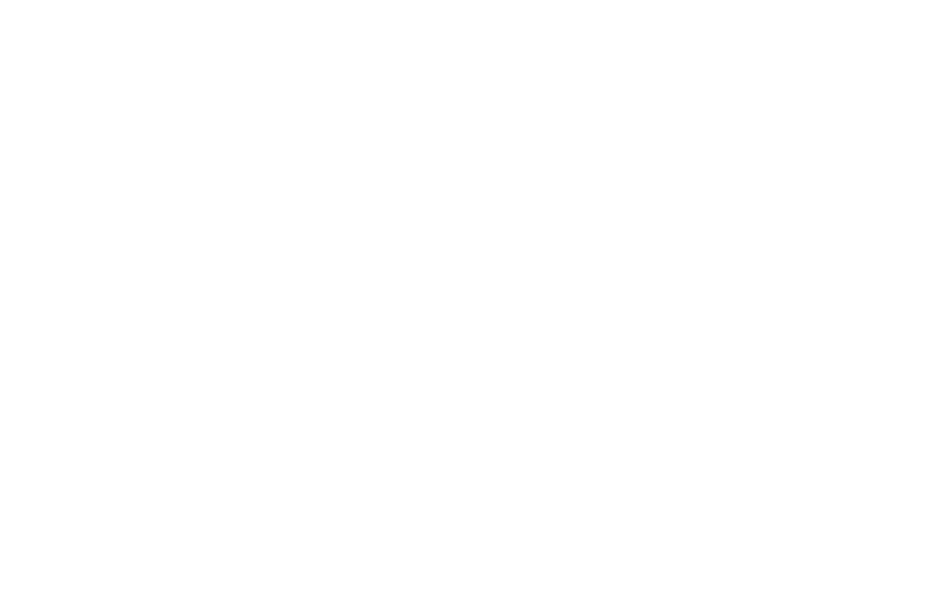
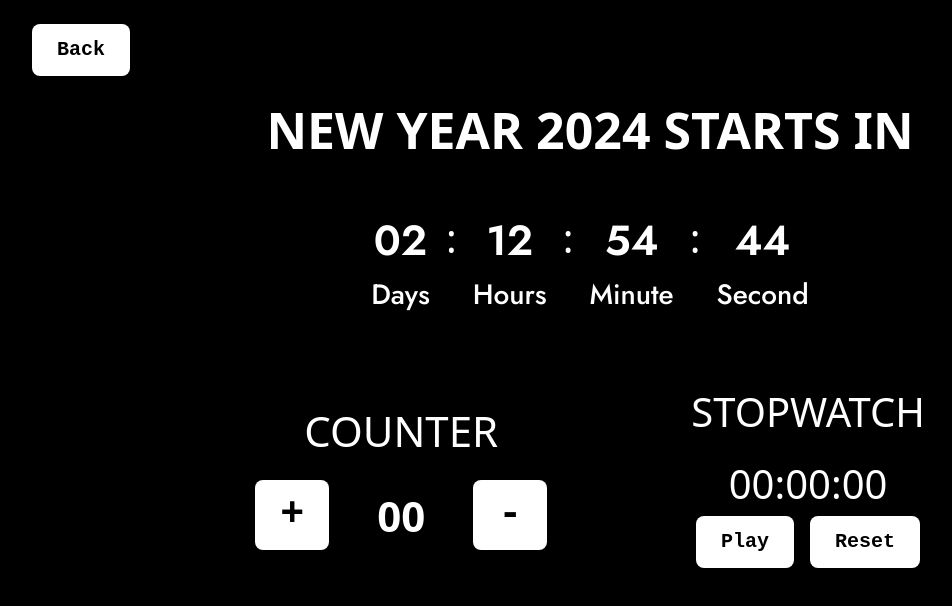
Before and after one commit to anilkumar70820/my-code, a React (Create React App) app: page /countdown in a window 1280 px wide. Before the commit this address had no page. Shown: the top 606 px of the page, without its empty margins (50-1002 px from the left). Built offline with nearby package versions, Linux system fonts and the light colour scheme.

Commit message:
add video player

```diff
--- a/src/App.css
+++ b/src/App.css
@@ -18,8 +18,8 @@
   --fs-2xmd: 22px;
   --fs-xmd: 24px;
   --fs-md: 28px;
-  --fs-lg: 43px;
-  --fs-xlg: 40px;
+  --fs-lg: 42px;
+  --fs-xlg: 44px;
   --fs-2xlg: 48px;
   --fs-xl: 50px;
   --fs-2xl: 75px;
@@ -182,6 +182,7 @@
   color: var(--text-ffffff) !important;
   font-family: "Courier New", Courier, monospace;
   font-weight: 600;
+  font-size: 20px;
   transition: all 400ms linear;
 }
 .common_btns:hover {
@@ -364,7 +365,17 @@ button.active {
   width: 400px;
   height: 300px;
 }
-
+/* ========= VIDEO PLAYER ======= */
+.play_pause_btn{
+  position: absolute;
+  left: 50%;
+  top: 50%;
+  transform: translate(-50% ,-50%);
+  height: 45px;
+  width: 45px;
+  transition: all 500ms linear;
+}
+/* ========= VIDEO PLAYER END ======= */
 /* ==== ticker slider ======= */
 .ticker-wrap {
   width: 100%;
--- a/src/App.js
+++ b/src/App.js
@@ -17,6 +17,7 @@ import EmailJs from './components/EmailJs';
 import GoogleMap from './components/GoogleMap';
 import UseStateNav from './components/UseStateNav';
 import CardMapUse from './components/CardMapUse';
+import CountDown from './components/CountDown';
 // import { useContext } from "react";
 // import { UseContextData } from "./components/UseContextData";
 function App() {
@@ -49,6 +50,7 @@ function App() {
         <Route path='/googlemap' element={<GoogleMap/>} />
         <Route path='/navbar' element={<UseStateNav/>} />
         <Route path='/map' element={<CardMapUse/>} />
+        <Route path='/countdown' element={<CountDown/>} />
       </Routes>
     </div>
   );
--- /dev/null
+++ b/src/components/CountDown.jsx
@@ -0,0 +1,181 @@
+import React, { useEffect, useRef, useState } from "react";
+import { Link } from "react-router-dom";
+
+const CountDown = () => {
+
+    // COUNTDOWN TIMER ==============
+  const days = useRef();
+  const hours = useRef();
+  const minutes = useRef();
+  const seconds = useRef();
+
+  useEffect(() => {
+    // Set the target date and time (adjust it according to your needs)
+    const targetDate = new Date("2023-12-31T23:59:59").getTime();
+
+    // Update the countdown timer every second
+    const intervalId = setInterval(() => {
+      // Get the current date and time
+      const currentDate = new Date().getTime();
+
+      // Calculate the time remaining
+      const timeRemaining = targetDate - currentDate;
+
+      // Calculate and update the days, hours, minutes, and seconds
+      let daysValue = Math.floor(timeRemaining / (1000 * 60 * 60 * 24));
+      let hoursValue = Math.floor(
+        (timeRemaining % (1000 * 60 * 60 * 24)) / (1000 * 60 * 60)
+      );
+      let minutesValue = Math.floor(
+        (timeRemaining % (1000 * 60 * 60)) / (1000 * 60)
+      );
+      let secondsValue = Math.floor((timeRemaining % (1000 * 60)) / 1000);
+
+      daysValue = String(daysValue).padStart(2, "0");
+      hoursValue = String(hoursValue).padStart(2, "0");
+      minutesValue = String(minutesValue).padStart(2, "0");
+      secondsValue = String(secondsValue).padStart(2, "0");
+
+      // Update the HTML elements with the calculated values
+      if (days.current) days.current.textContent = daysValue;
+      if (hours.current) hours.current.textContent = hoursValue;
+      if (minutes.current) minutes.current.textContent = minutesValue;
+      if (seconds.current) seconds.current.textContent = secondsValue;
+    }, 1000);
+
+    // Cleanup the interval on component unmount
+    return () => clearInterval(intervalId);
+  }, []);
+// COUNTER ===============
+  const [count, setCount] = useState(0);
+
+  const decrease = () => {
+    setCount(count - 1);
+    if (count === 0) {
+      setCount(count - 0);
+    }
+  };
+
+//   STOPWATCH =====================
+ const [time, setTime] = useState(0);
+  const [isRunning, setIsRunning] = useState(false);
+
+  useEffect(() => {
+    let timer;
+
+    if (isRunning) {
+      timer = setInterval(() => {
+        setTime((prevTime) => prevTime + 1);
+      }, 1000);
+    } else {
+      clearInterval(timer);
+    }
+
+    return () => clearInterval(timer);
+  }, [isRunning]);
+
+  const handleToggle = () => {
+    setIsRunning((prevIsRunning) => !prevIsRunning);
+  };
+
+  const handleReset = () => {
+    setIsRunning(false);
+    setTime(0);
+  };
+  // Function to format time as "HH:MM:SS"
+  const formatTime = (time) => {
+    const hours = Math.floor(time / 3600);
+    const minutes = Math.floor((time % 3600) / 60);
+    const seconds = time % 60;
+//   STARTING POINT
+    const formattedHours = String(hours).padStart(2, '0');
+    const formattedMinutes = String(minutes).padStart(2, '0');
+    const formattedSeconds = String(seconds).padStart(2, '0');
+
+    return `${formattedHours}:${formattedMinutes}:${formattedSeconds}`;
+  };
+  return (
+    <div className="bg_black min-vh-100">
+      <div className="container">
+        <Link to="/">
+          <button className="common_btns bg-white text-black my-4">Back</button>
+        </Link>
+      </div>
+      {/* ======== COUNTDOWN TIMER ========== */}
+      <div className="mb-5">
+        <h1 className="fs_xl text-center fw-bold mb-5 text_ffffff">
+          NEW YEAR 2024 STARTS IN
+        </h1>
+        <div className="container d-flex align-items-center gap-sm-3 gap-2 justify-content-center">
+          <div className="text-center">
+            <h2 className="fs_lg fw-bold ff_jost text_ffffff" ref={days}>
+              00
+            </h2>
+            <p className="fs_md ff_jost fw-medium text_ffffff">Days</p>
+          </div>
+          <p className="ff-Montserrat fw-normal fs-1 text_ffffff line-height-174 mb-5 pb-4">
+            :
+          </p>
+          <div className="text-center">
+            <h2 className="fs_lg fw-bold ff_jost text_ffffff" ref={hours}>
+              00
+            </h2>
+            <p className="fs_md ff_jost fw-medium text_ffffff">Hours</p>
+          </div>
+          <p className="ff-Montserrat fw-normal fs-1 text_ffffff line-height-174 mb-5 pb-4">
+            :
+          </p>
+          <div className="text-center">
+            <h2 className="fs_lg fw-bold ff_jost text_ffffff" ref={minutes}>
+              00
+            </h2>
+            <p className="fs_md ff_jost fw-medium text_ffffff">Minute</p>
+          </div>
+          <p className="ff-Montserrat fw-normal fs-1 text_ffffff line-height-174 mb-5 pb-4">
+            :
+          </p>
+          <div className="text-center">
+            <h2 className="fs_lg fw-bold ff_jost text_ffffff" ref={seconds}>
+              00
+            </h2>
+            <p className="fs_md ff_jost fw-medium text_ffffff">Second</p>
+          </div>
+        </div>
+      </div>
+      {/* ========= COUNTER ========= */}
+      <div className="d-flex gap-5 justify-content-center container align-items-center">
+      <div className="mb-5 me-5">
+        <h1 className="text-center text_ffffff fs_lg mb-4">COUNTER</h1>
+        <div className="d-flex justify-content-center align-items-center gap-5">
+          <h2
+            className="text-black mb-0 fs-1 cursor_pointer bg-white common_btns"
+            onClick={() => setCount(count + 1)}
+          >
+            +
+          </h2>
+          <p className="text_ffffff mb-0 fs_lg fw-semibold">
+            <span>{count < 10 ? "0" : ""}</span>
+            {count}
+          </p>
+          <h2 className="mb-0 cursor_pointer common_btns text-black bg-white fs-1" onClick={decrease}>
+            -
+          </h2>
+        </div>
+      </div>
+      {/* ========== STOPWATCH =============== */}
+      <div className="pb-5 ms-5">
+        <h1 className="text_ffffff text-center mb-4">STOPWATCH</h1>
+      <div className="d-flex flex-column align-items-center">
+      <h1 className="text_ffffff">{formatTime(time)}</h1>
+      <div className="d-flex gap-3">
+        <button className="common_btns bg-white text-black" onClick={handleToggle}>{isRunning ? 'Pause' : 'Play'}</button>
+        <button className="common_btns bg-white text-black" onClick={handleReset}>Reset</button>
+      </div>
+    </div>
+    </div>
+    </div>
+    </div>
+  );
+};
+
+export default CountDown;
--- a/src/components/VideoPlayer.jsx
+++ b/src/components/VideoPlayer.jsx
@@ -1,69 +1,60 @@
-import React, { useRef, useState } from 'react'
-import { Link } from 'react-router-dom'
-import sample_video from '../assets/video/sample_video.mp4'
+import React, { useRef, useState } from "react";
+import { Link } from "react-router-dom";
+import sample_video from "../assets/video/sample_video.mp4";
+import play_btn from "../assets/images/svg/play-button-svgrepo-com.svg";
+import pause_btn from '../assets/images/svg/pause-button-icon.svg';
 
 const VideoPlayer = () => {
   const videoRef = useRef(null);
   const [isPlaying, setIsPlaying] = useState(false);
-    const [volume, setVolume] = useState(1);
 
   const playPauseToggle = () => {
     if (videoRef.current.paused) {
       videoRef.current.play();
-        setIsPlaying(true);
     } else {
       videoRef.current.pause();
-        setIsPlaying(false);
     }
   };
 
-    const handleVolumeChange = (value) => {
-      setVolume(value);
-      videoRef.current.volume = value;
+  const handlePlay = () => {
+    setIsPlaying(true);
   };
 
-    const handlePrev = () => {
-      // Implement logic for going to the previous video
-      console.log("Previous video");
+  const handlePause = () => {
+    setIsPlaying(false);
   };
 
-    const handleNext = () => {
-      // Implement logic for going to the next video
-      console.log("Next video");
-    };
   return (
     <>
       <section>
         <div className="container">
-        <Link to='/'><button className='common_btns my-4'>Back</button></Link>
-        <div className="video-player-container">
-      <video ref={videoRef} className="video-player">
-        <source
-          src={sample_video}
-          type="video/mp4"
-        />
-        Your browser does not support the video tag.
+          <Link to="/">
+            <button className="common_btns my-4">Back</button>
+          </Link>
+          <div className="d-flex justify-content-center">
+            <div className="position-relative d-inline-block">
+              <video
+                ref={videoRef}
+                controls
+                className="rounded-5"
+                onPlay={handlePlay}
+                onPause={handlePause}
+              >
+                <source src={sample_video} type="video/mp4" />
               </video>
-      <div className="controls">
-        <button onClick={handlePrev}>Prev</button>
-        <button onClick={playPauseToggle}>
-          {isPlaying ? "Pause" : "Play"}
-        </button>
-        <button onClick={handleNext}>Next</button>
-        <input
-          type="range"
-          min={0}
-          max={1}
-          step={0.1}
-          value={volume}
-          onChange={(e) => handleVolumeChange(e.target.value)}
+
+              <img
+                onClick={playPauseToggle}
+                className={`play_pause_btn cursor_pointer ${isPlaying ? "opacity-0 pe-none" : ""}`}
+                src={isPlaying ? pause_btn : play_btn}
+                alt="play_btn"
               />
             </div>
           </div>
         </div>
       </section>
     </>
-  )
-}
+  );
+};
 
-export default VideoPlayer
+export default VideoPlayer;
```
Also changed, not shown: src/components/HomePage.jsx (+12 -11 lines), src/assets/images/svg/pause-button-icon.svg (added), src/assets/images/svg/play-button-svgrepo-com.svg (added). Lines whose indentation alone changed are shown as unchanged.
